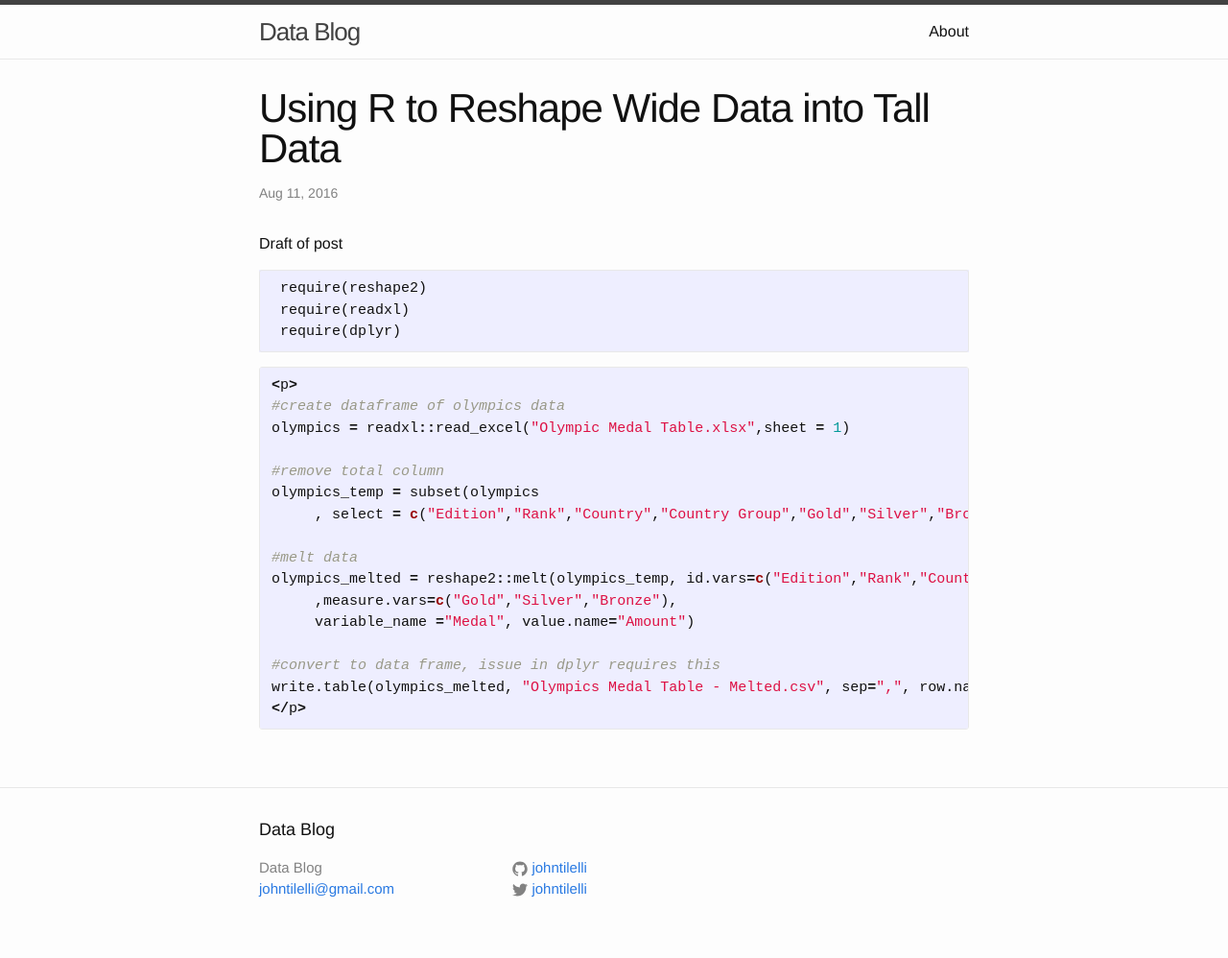
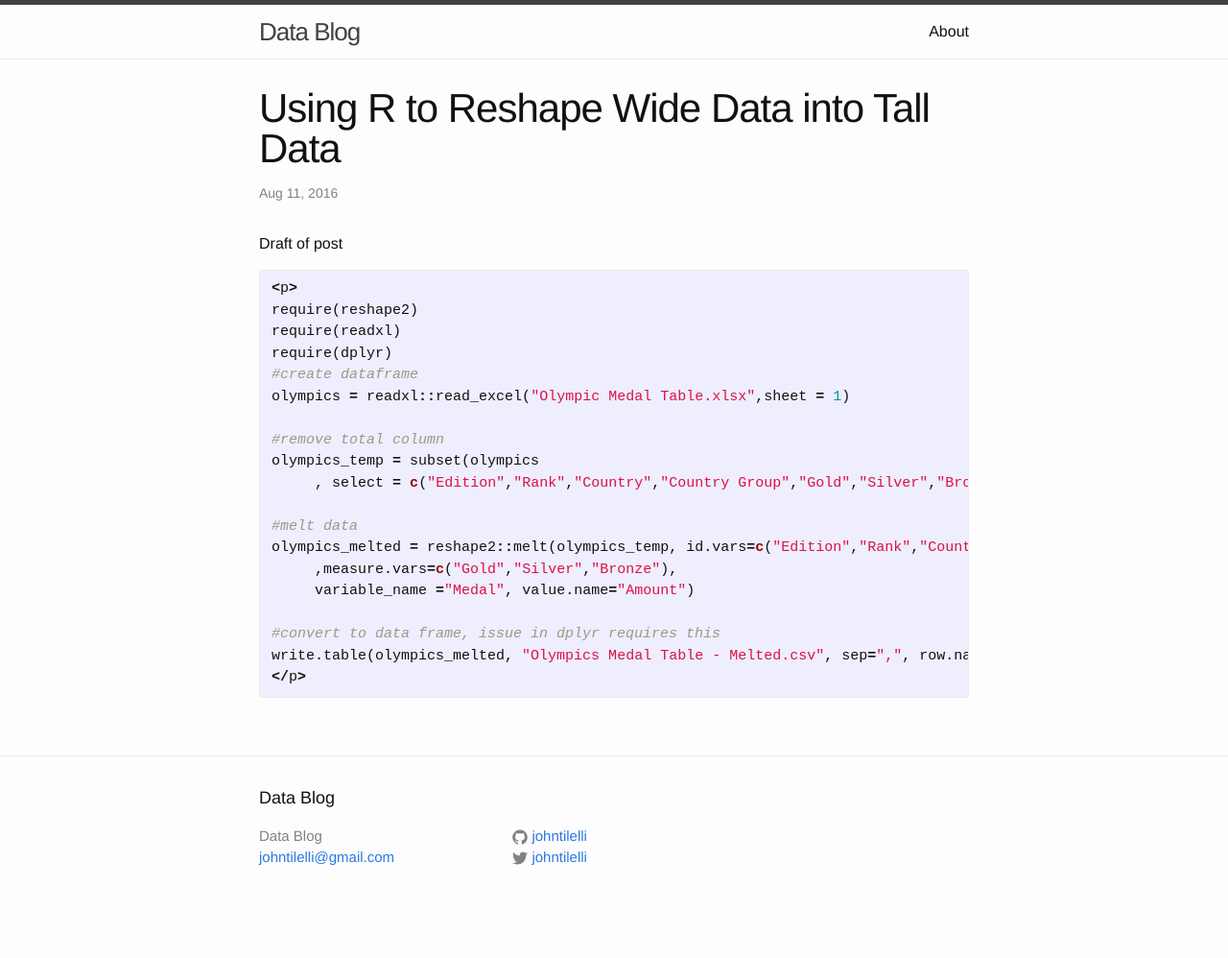
Before and after one commit to johntilelli/johntilelli.github.io, a Jekyll site: the page built from _posts/2016-08-11-reshaping-data.markdown, in a window 1280 px wide. Shown: the whole page at 96% size. Built offline with Jekyll 4.4.1, drawn with Linux system fonts in a browser that asks for light colours; after the commit the page ends 965 px from its top, so only the background shows below that.

Commit message:
Update 2016-08-11-reshaping-data.markdown

```diff
--- a/_posts/2016-08-11-reshaping-data.markdown
+++ b/_posts/2016-08-11-reshaping-data.markdown
@@ -7,12 +7,12 @@ categories: blog update
 
 Draft of post
 
-     require(reshape2)
-     require(readxl)
-     require(dplyr)
 {% highlight r %}
 <p>
-#create dataframe of olympics data
+require(reshape2)
+require(readxl)
+require(dplyr)
+#create dataframe
 olympics = readxl::read_excel("Olympic Medal Table.xlsx",sheet = 1)
 
 #remove total column
```
